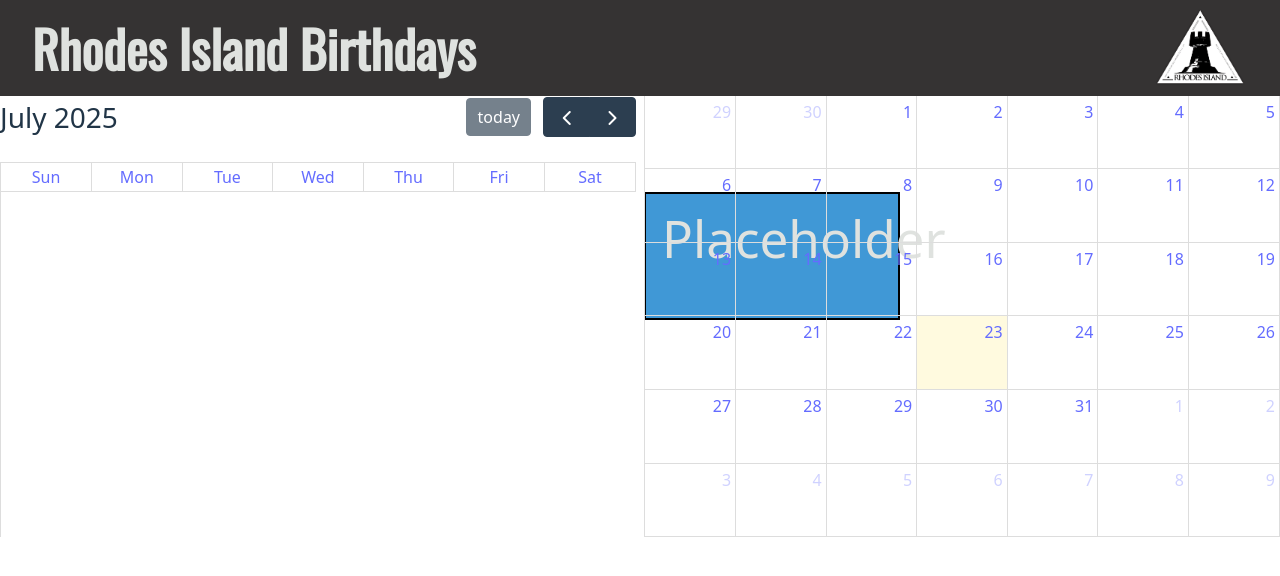
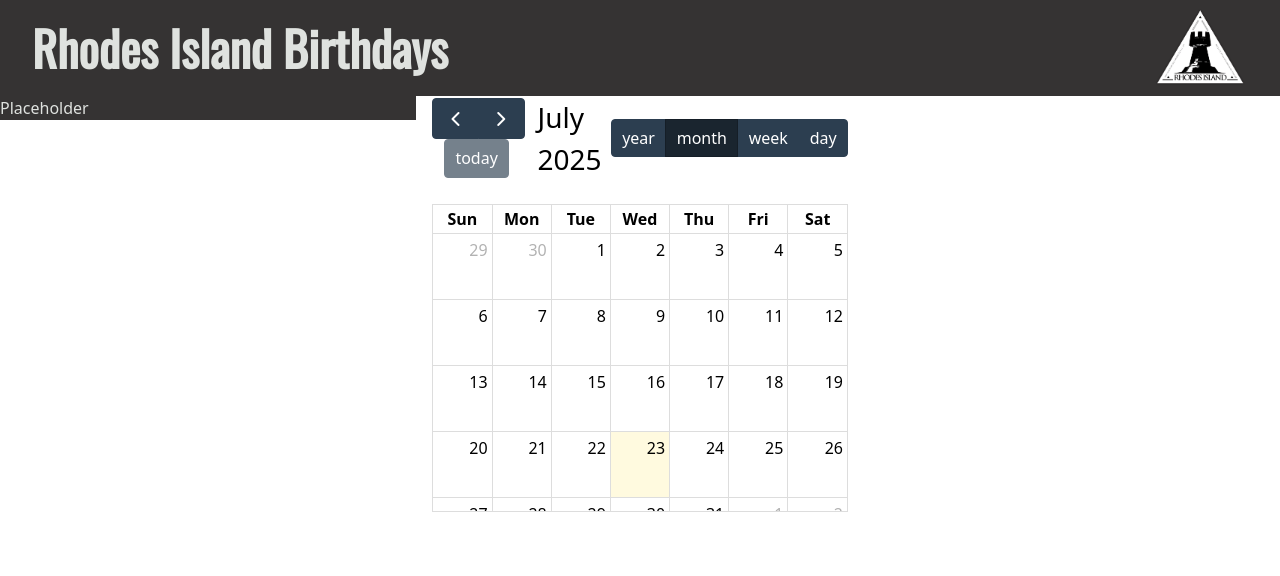
Before and after one commit to aradavi63/arknights-birthday, a React (Vite) app: page / in a window 1280 px wide. Shown: the top 576 px of the page. Built offline with nearby package versions, Linux system fonts and the light colour scheme.

Commit message:
fix placeholder placement and add calendar options

```diff
--- a/src/App.tsx
+++ b/src/App.tsx
@@ -1,16 +1,20 @@
 //import { useState } from 'react'
 import Calendar from './components/calendar'
 import Header from './components/header'
-import OpList from './components/opList'
+import Sidebar from './components/sidebar'
 import './index.css'
 
 export default function App() {
   return (
     <>
     <Header />
-    <div className="columns-2 gap-2">
-      <Calendar />
-      <OpList />
+    <div className="grid grid-cols-3 gap-4">
+      <div>
+        <Sidebar />
+      </div>
+      <div col-span-2>
+        <Calendar />
+      </div>
     </div>
 
     </>
--- a/src/components/calendar.tsx
+++ b/src/components/calendar.tsx
@@ -1,13 +1,18 @@
 import FullCalendar from '@fullcalendar/react'
-import dayGridPlugin from '@fullcalendar/daygrid'
+import dayGrid from '@fullcalendar/daygrid'
 //import interactionPlugin from "@fullcalendar/interaction"
 import '../index.css'
 
 export default function Calendar() {
     return (
       <FullCalendar
-        plugins={[ dayGridPlugin ]}
+        plugins={[ dayGrid ]}
         initialView="dayGridMonth"
+        headerToolbar= {{
+          left: 'prev,next today',
+          center: 'title',
+          right: 'dayGridYear,dayGridMonth,dayGridWeek,dayGridDay'
+        }}
       />
     )
 }
--- a/src/components/header.tsx
+++ b/src/components/header.tsx
@@ -7,7 +7,7 @@ export default function Header() {
             <div className="max-w-7xl mx-auto px-4 sm:px-6 lg:px-8">
                 <div className="flex h-24">
                     <div className="flex items-center justify-start">
-                        <h1 className="text-xl text-textWhite font-oswald font-semibold">
+                        <h1 className="text-5xl text-textWhite font-oswald font-semibold">
                             Rhodes Island Birthdays
                         </h1>
                     </div>
--- a/src/components/opList.tsx
+++ b/src/components/sidebar.tsx
@@ -2,7 +2,7 @@ import '../index.css'
 
 export default function opList() {
     return (
-        <div className="border-2 border-black bg-secondary p-4 w-64 h-32">
+        <div className="sidebar bg-primary">
             <h1 className="text-textWhite">Placeholder</h1>
         </div>
     )
--- a/src/index.css
+++ b/src/index.css
@@ -14,57 +14,3 @@
   --font-montserrat: "Montserrat", sans-serif;
 
 }
-
-a {
-  font-weight: 500;
-  color: #646cff;
-  text-decoration: inherit;
-}
-a:hover {
-  color: #535bf2;
-}
-
-body {
-  margin: 0;
-  display: flex;
-  flex-direction: column;
-  min-width: 100vw;
-  min-height: 100vh;
-}
-
-h1 {
-  font-size: 3.2em;
-  line-height: 1.1;
-}
-
-button {
-  border-radius: 8px;
-  border: 1px solid transparent;
-  padding: 0.6em 1.2em;
-  font-size: 1em;
-  font-weight: 500;
-  font-family: inherit;
-  background-color: #1a1a1a;
-  cursor: pointer;
-  transition: border-color 0.25s;
-}
-button:hover {
-  border-color: #646cff;
-}
-button:focus,
-button:focus-visible {
-  outline: 4px auto -webkit-focus-ring-color;
-}
-
-@media (prefers-color-scheme: light) {
-  :root {
-    color: #213547;
-    background-color: #ffffff;
-  }
-  a:hover {
-    color: #747bff;
-  }
-  button {
-    background-color: #f9f9f9;
-  }
-}
```
